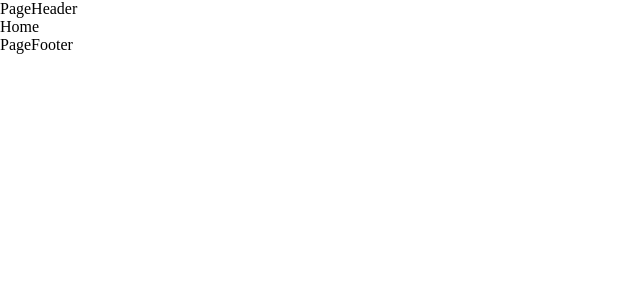
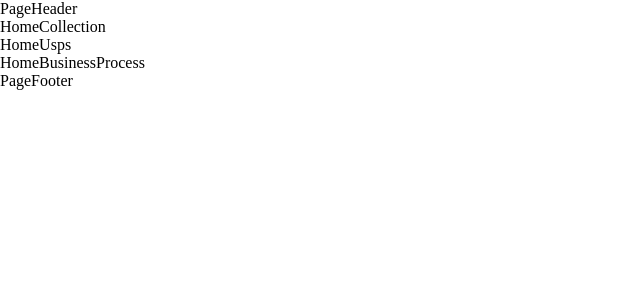
Before and after one commit to Marjolein-Kasman-de-Jong/coffeeroasters, a React (Vite) app: page / in a window 1280 px wide. Shown: the top 300 px of the page, without its empty margins (0-640 px from the left). Built offline with nearby package versions, Linux system fonts and the light colour scheme.

Commit message:
Add home sections

```diff
--- a/src/pages/home/Home.jsx
+++ b/src/pages/home/Home.jsx
@@ -1,8 +1,17 @@
+// Sections
+import HomeCollection from "../../sections/home-collection/HomeCollection";
+import HomeUsps from "../../sections/home-usps/HomeUsps";
+import HomeBusinessProcess from "../../sections/home-business-process/HomeBusinessProcess";
+
 // Styles
 import "./home.css";
 
 export default function Home() {
-  return (
-    <div>Home</div>
-  )
+    return (
+        <main>
+            <HomeCollection />
+            <HomeUsps />
+            <HomeBusinessProcess />
+        </main>
+    )
 }
--- /dev/null
+++ b/src/sections/home-business-process/HomeBusinessProcess.jsx
@@ -0,0 +1,8 @@
+// Styles
+import "./home-business-process.css";
+
+export default function HomeBusinessProcess() {
+  return (
+    <div>HomeBusinessProcess</div>
+  )
+}
--- /dev/null
+++ b/src/sections/home-collection/HomeCollection.jsx
@@ -0,0 +1,8 @@
+// Styles
+import "./home-collection.css";
+
+export default function HomeCollection() {
+  return (
+    <div>HomeCollection</div>
+  )
+}
--- /dev/null
+++ b/src/sections/home-usps/HomeUsps.jsx
@@ -0,0 +1,8 @@
+// Styles
+import "./home-usps.css";
+
+export default function HomeUsps() {
+  return (
+    <div>HomeUsps</div>
+  )
+}
```
Also changed, not shown: src/sections/home-hero/HomeHero.jsx (added, +8 -0 lines), src/sections/home-business-process/home-business-process.css (added), src/sections/home-collection/home-collection.css (added), src/sections/home-hero/home-hero.css (added), src/sections/home-usps/home-usps.css (added).
